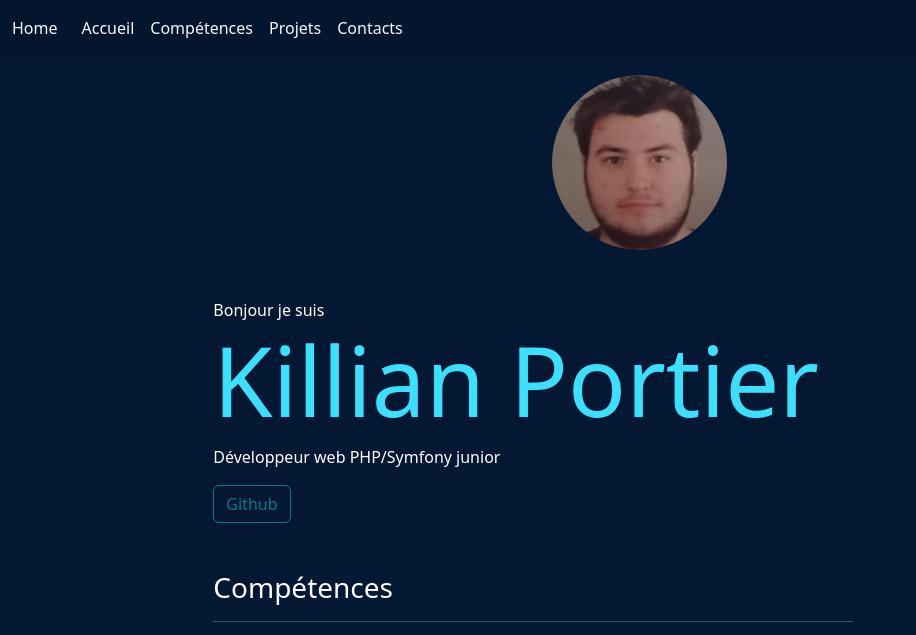
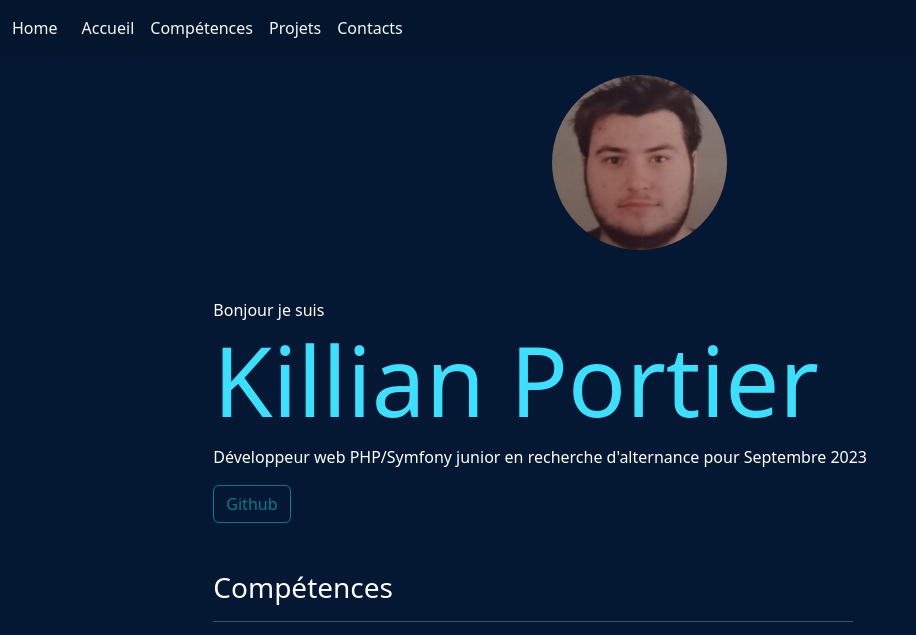
Before and after one commit to Killrian47/portfolio, a plain HTML site: page index.html in a window 1280 px wide. Shown: the top 635 px of the page, without its empty margins (0-916 px from the left). Drawn offline with nearby package versions, Linux system fonts and the light colour scheme.

```diff
--- a/index.html
+++ b/index.html
@@ -58,7 +58,7 @@
     <div>
         <p>Bonjour je suis</p>
         <h2 class="firstname-lastname">Killian Portier</h2>
-        <p>Développeur web PHP/Symfony junior</p>
+        <p>Développeur web PHP/Symfony junior en recherche d'alternance pour Septembre 2023</p>
         <a href="https://github.com/Killrian47/" class="btn button mt-3" target="_blank">Github</a>
     </div>
 
```
